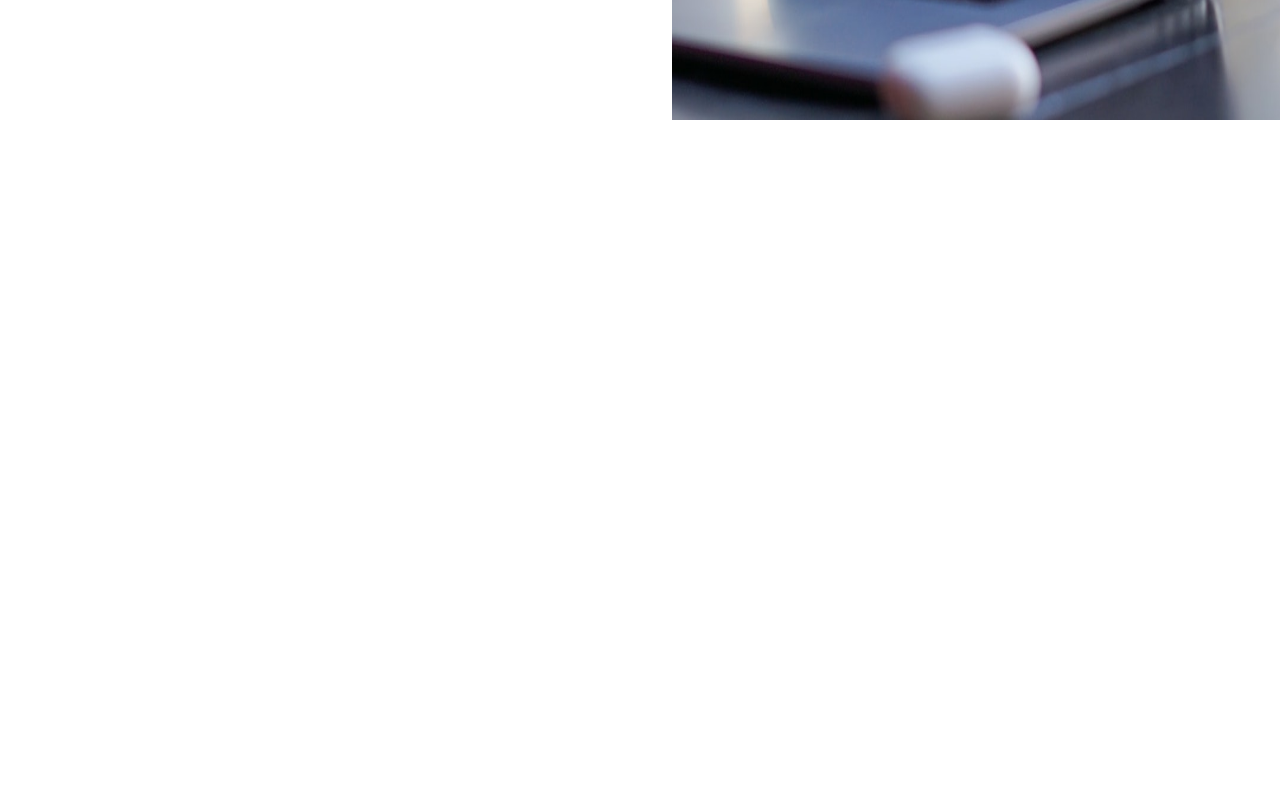
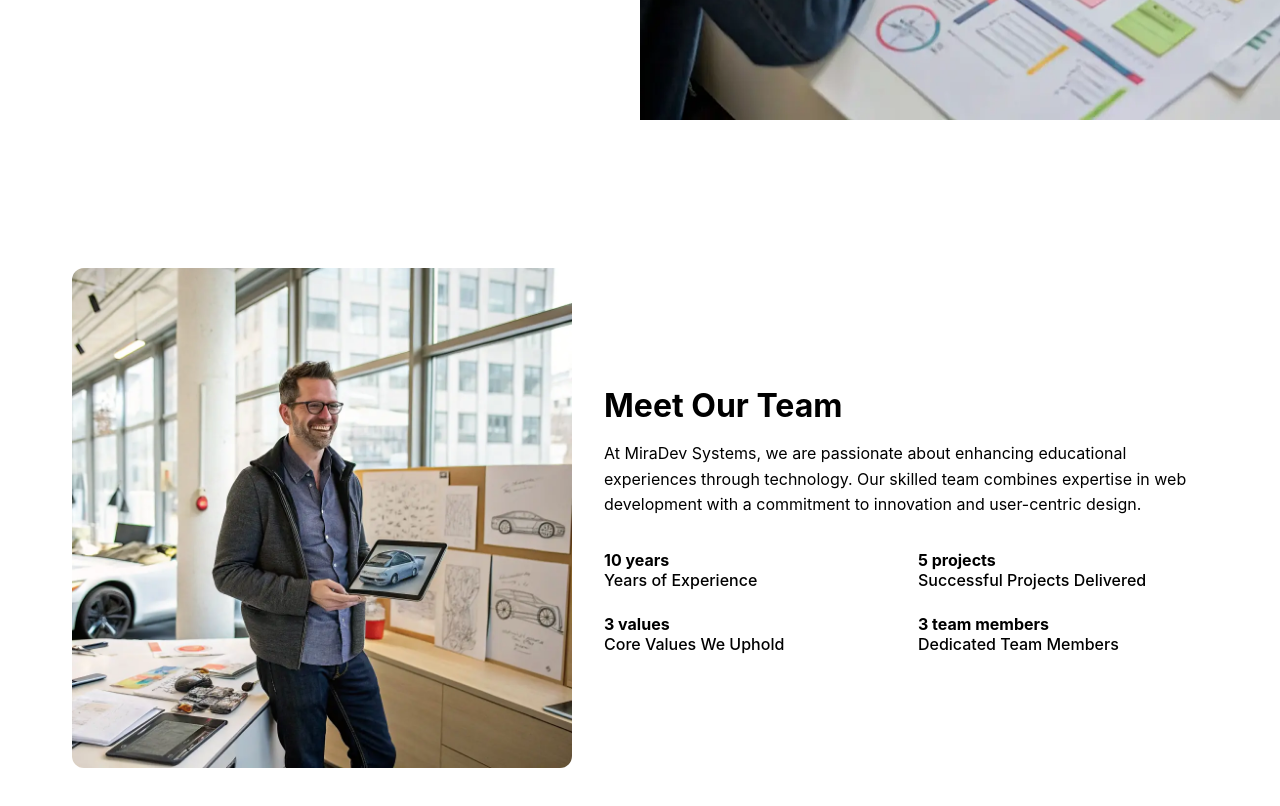
Before and after one commit to Piratescode/my-portfolio, a React (Create React App) app: page / in a window 1280 px wide. Shown: the part 1500-2306 px from the top of the page. Before the commit the page ends 1620 px from the top, so only its background shows below. Built offline with nearby package versions, Linux system fonts and the light colour scheme.

Commit message:
Added a Team Component

```diff
--- a/src/App.js
+++ b/src/App.js
@@ -7,6 +7,8 @@
 import './components/Hero.css';
 import Portals from "./components/Portals"; // Portals list component
 import CBTTests from "./components/CBTTests"; // CBT Tests component
+import Team from './components/Team';
+import './components/Team'
 
 import './App.css';  // Import styles for App
 
@@ -15,11 +17,12 @@
     <div>
       <Navbar />
       <Hero />
-          <Routes>
-            <Route path="/" element={<About />} />
-            <Route path="/portals" element={<Portals />} />
-            <Route path="/cbt-tests" element={<CBTTests />} />
-          </Routes>
+      <Routes>
+        <Route path="/" element={<About />} />
+        <Route path="/portals" element={<Portals />} />
+        <Route path="/cbt-tests" element={<CBTTests />} />
+      </Routes>
+    <Team />
     </div>
   );
 };
--- a/src/components/About.css
+++ b/src/components/About.css
@@ -2,14 +2,14 @@
     height: 100vh;
     display: flex;
     justify-content: center;
-    align-items: stretch;
-    background-color: grey;
+    align-items: center;
     padding: 0;
+
   }
 
   .about-content {
     display: flex;
-    width: 100%;
+    width: 100vw;
   }
 
   .about-text,
@@ -25,7 +25,8 @@
     justify-content: center;
     background-color: #fff;
     text-align: center;
-    width: 80%;
+    max-width: 50vw;
+    flex-shrink: 0;
   }
 
 
@@ -74,6 +75,8 @@
     width: 100%;
     height: 100%;
     object-fit: center;
+    max-width: 50vw;
+    flex-shrink: 0;
   }
 
   /* Tablet and small laptop support (maintain side-by-side layout) */
@@ -101,14 +104,17 @@
     .about-image {
       width: 100%;
       height: auto;
-      padding: 2rem 1rem;
       text-align: center;
     }
 
     .about-image img {
-      width: 100%;
-      height: auto;
-      max-height: 400px;
+        width: 100vw;
+        height: auto;
+        object-fit: cover;
+        display: block;
+        margin-left: calc(-1 * (100vw - 100%) / 2);
+
+
     }
   }
 
@@ -119,12 +125,13 @@
     }
 
     .about-text {
-      height: auto;
+      height: 50vh;
       padding: 2rem 1rem;
+      max-width: 100vw;
     }
 
     .about-image {
-      height: 40vh; /* Make the image 40% of the viewport height */
+      height: 50vh; /* Make the image 40% of the viewport height */
     }
 
     .about-image img {
@@ -132,20 +139,3 @@
       object-fit: cover;
     }
   }
-
-  @media (max-width: 767px) {
-    .about {
-      height: auto;
-      padding: 2rem 1rem;
-    }
-
-    .about-image {
-      height: 40vh;  /* Keep image at 40% height of viewport */
-    }
-
-    .about-image img {
-      width: 100%;
-      height: 100%;
-      object-fit: cover;
-    }
-  }
--- /dev/null
+++ b/src/components/Team.css
@@ -0,0 +1,61 @@
+.team {
+    display: flex;
+    flex-direction: row;
+    gap: 2rem;
+    align-items: center;
+    padding: 2rem;
+    max-width: 1200px;
+    margin: auto;
+    flex-wrap: wrap;
+    height: 100vh;
+  }
+
+  .team-image img {
+    width: 100%;
+    height: auto;
+    border-radius: 12px;
+    object-fit: cover;
+    max-width: 500px;
+  }
+
+  .team-content {
+    flex: 1;
+    min-width: 280px;
+  }
+
+  .team-content h2 {
+    font-size: 2rem;
+    margin-bottom: 1rem;
+  }
+
+  .team-content p {
+    font-size: 1rem;
+    line-height: 1.6;
+    margin-bottom: 2rem;
+  }
+
+  .team-stats {
+    display: grid;
+    grid-template-columns: repeat(2, 1fr);
+    gap: 1.5rem;
+    font-size: 1rem;
+  }
+
+  .team-stats div {
+    font-weight: 500;
+  }
+
+  @media (max-width: 768px) {
+    .team {
+      flex-direction: column;
+      text-align: center;
+    }
+
+    .team-stats {
+      grid-template-columns: 1fr;
+    }
+
+    .team-content h2 {
+      font-size: 1.75rem;
+    }
+  }
--- /dev/null
+++ b/src/components/Team.js
@@ -0,0 +1,30 @@
+import React from "react";
+import "./Team.css";
+import teamPhoto from "../assets/team-photo.jpg"; // Change name to your image file
+
+const Team = () => {
+  return (
+    <section className="team">
+      <div className="team-image">
+        <img src={teamPhoto} alt="Team" />
+      </div>
+      <div className="team-content">
+        <h2>Meet Our Team</h2>
+        <p>
+          At MiraDev Systems, we are passionate about enhancing educational
+          experiences through technology. Our skilled team combines expertise
+          in web development with a commitment to innovation and user-centric
+          design.
+        </p>
+        <div className="team-stats">
+          <div><strong>10 years</strong><br />Years of Experience</div>
+          <div><strong>5 projects</strong><br />Successful Projects Delivered</div>
+          <div><strong>3 values</strong><br />Core Values We Uphold</div>
+          <div><strong>3 team members</strong><br />Dedicated Team Members</div>
+        </div>
+      </div>
+    </section>
+  );
+};
+
+export default Team;
```
Also changed, not shown: src/assets/laptop.jpg, src/assets/team-photo.jpg (added).
